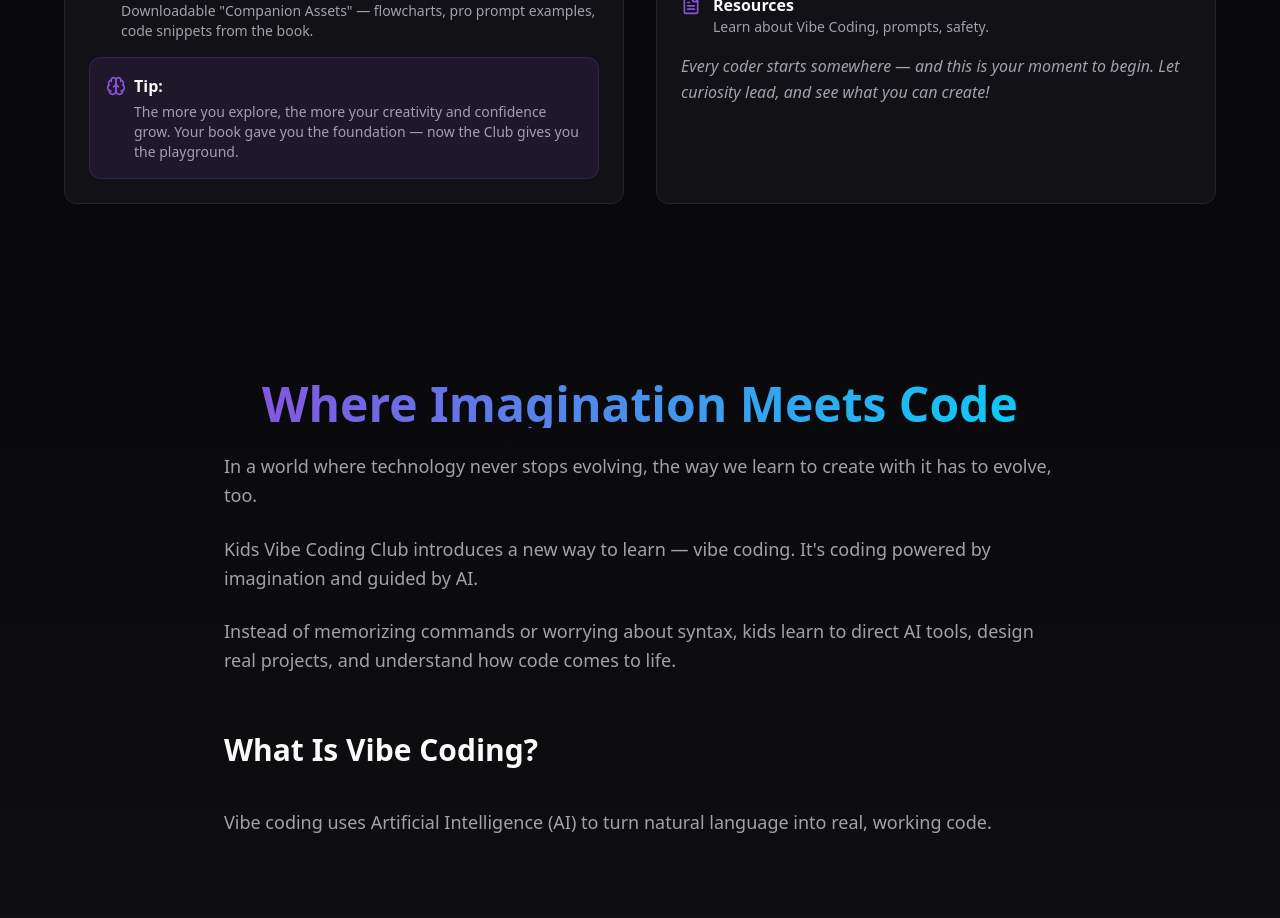
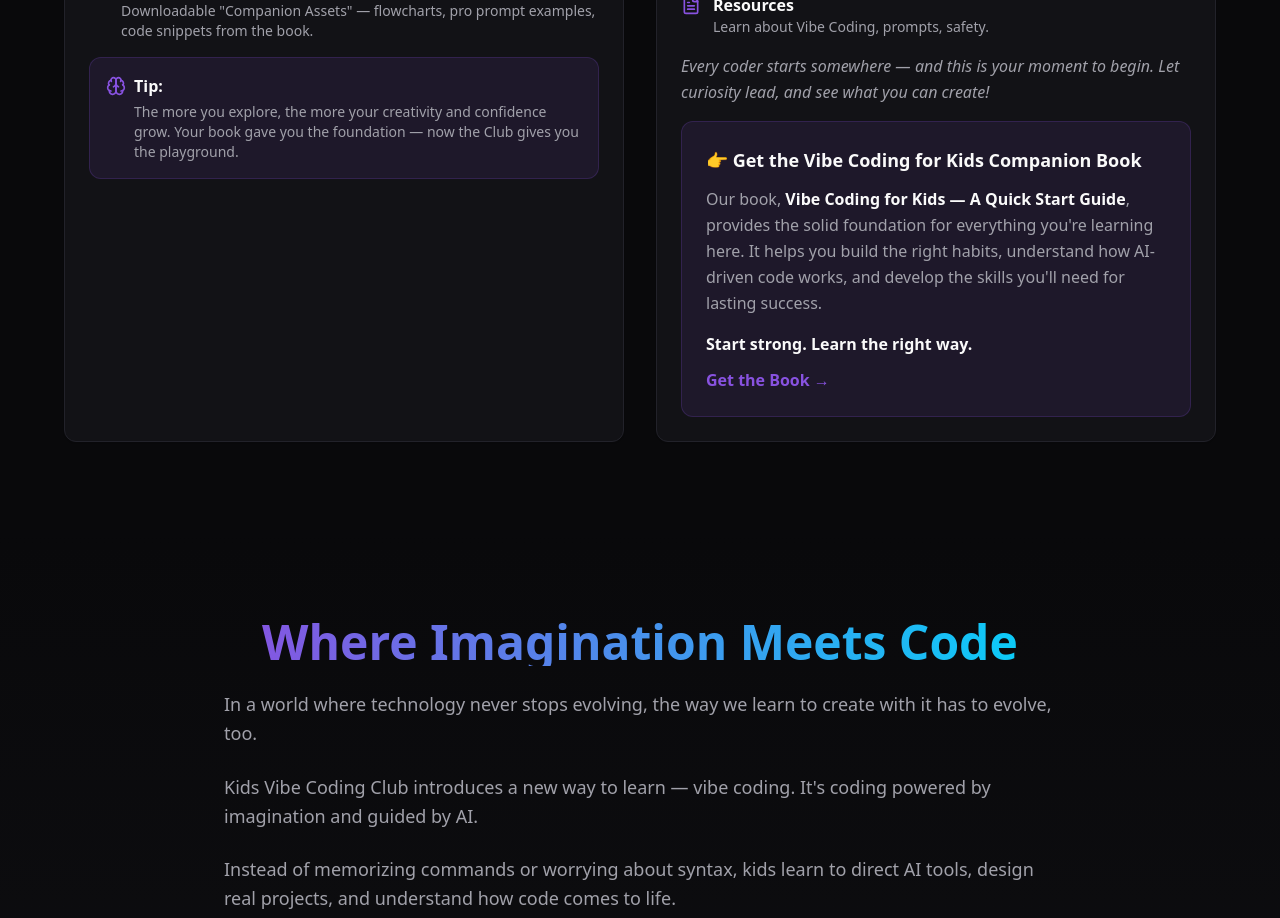
Before and after one commit to irexio/kids-vibe-forge, a React (Vite) app: page / in a window 1280 px wide. Shown: the part 1920-2838 px from the top of the page. Built offline with nearby package versions, Linux system fonts and the light colour scheme; the HTML template or start-up script is replaced by a standard one.

Commit message:
Add book CTA to section 2

```diff
--- a/src/components/Features.tsx
+++ b/src/components/Features.tsx
@@ -172,6 +172,24 @@ const Features = () => {
               <p className="text-muted-foreground leading-relaxed italic mt-6">
                 Every coder starts somewhere — and this is your moment to begin. Let curiosity lead, and see what you can create!
               </p>
+
+              <div className="bg-primary/10 border border-primary/20 rounded-lg p-6 mt-6">
+                <h4 className="text-lg font-semibold text-foreground mb-3">
+                  👉 Get the Vibe Coding for Kids Companion Book
+                </h4>
+                <p className="text-muted-foreground leading-relaxed mb-4">
+                  Our book, <span className="font-semibold text-foreground">Vibe Coding for Kids — A Quick Start Guide</span>, provides the solid foundation for everything you're learning here. It helps you build the right habits, understand how AI-driven code works, and develop the skills you'll need for lasting success.
+                </p>
+                <p className="text-foreground font-semibold mb-3">
+                  Start strong. Learn the right way.
+                </p>
+                <a
+                  href="#"
+                  className="inline-flex items-center text-primary hover:text-primary/80 font-semibold transition-colors"
+                >
+                  Get the Book →
+                </a>
+              </div>
             </CardContent>
           </Card>
         </div>
```
